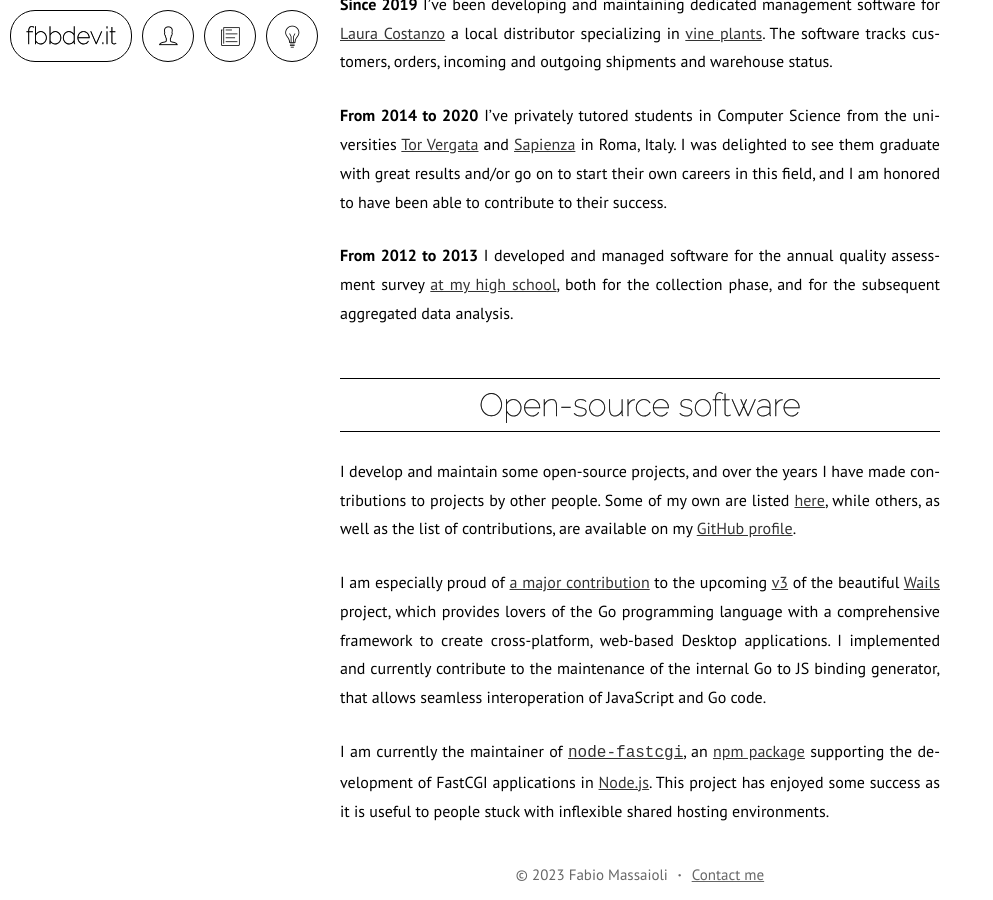
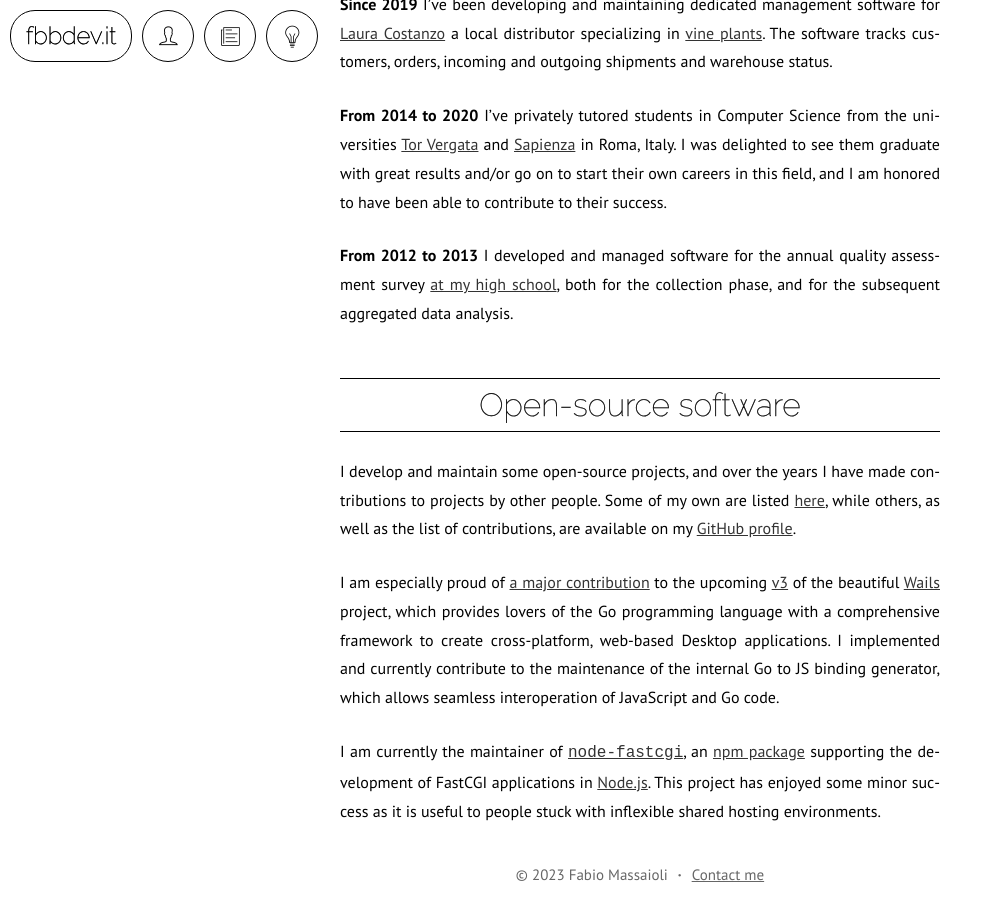
Before and after one commit to fbbdev/fbbdev.github.io, a Jekyll site: the page built from about.md, in a window 1280 px wide and 900 px high, scrolled down 1721 px. Shown: the whole window, without its empty margins (0-993 px from the left). Built offline with Jekyll 4.4.1, drawn with Linux system fonts in a browser that asks for light colours.

Commit message:
Fix errors

```diff
--- a/about.md
+++ b/about.md
@@ -84,10 +84,10 @@ I develop and maintain some open-source projects, and over the years I have made
 to projects by other people. Some of my own are listed [here](/projects), while others, as well
 as the list of contributions, are available on my [GitHub profile](https://github.com/fbbdev){:target="_blank"}.
 
-I am especially proud of [a major contribution](https://github.com/wailsapp/wails/pull/3468) to the upcoming [v3](https://v3alpha.wails.io/) of the beautiful [Wails](https://wails.io/) project, which provides lovers of the Go programming language with a comprehensive framework to create cross-platform, web-based Desktop applications. I implemented and currently contribute to the maintenance of the internal Go to JS binding generator, that allows seamless interoperation of JavaScript and Go code.
+I am especially proud of [a major contribution](https://github.com/wailsapp/wails/pull/3468) to the upcoming [v3](https://v3alpha.wails.io/) of the beautiful [Wails](https://wails.io/) project, which provides lovers of the Go programming language with a comprehensive framework to create cross-platform, web-based Desktop applications. I implemented and currently contribute to the maintenance of the internal Go to JS binding generator, which allows seamless interoperation of JavaScript and Go code.
 
 I am currently the maintainer of [`node-fastcgi`](/projects/node-fastcgi), an [npm
 package](https://www.npmjs.com/package/node-fastcgi){:target="_blank"} supporting the
 development of FastCGI applications in [Node.js](https://nodejs.org){:target="_blank"}.
-This project has enjoyed some success as it is useful to people stuck with inflexible shared
+This project has enjoyed some minor success as it is useful to people stuck with inflexible shared
 hosting environments.
```
